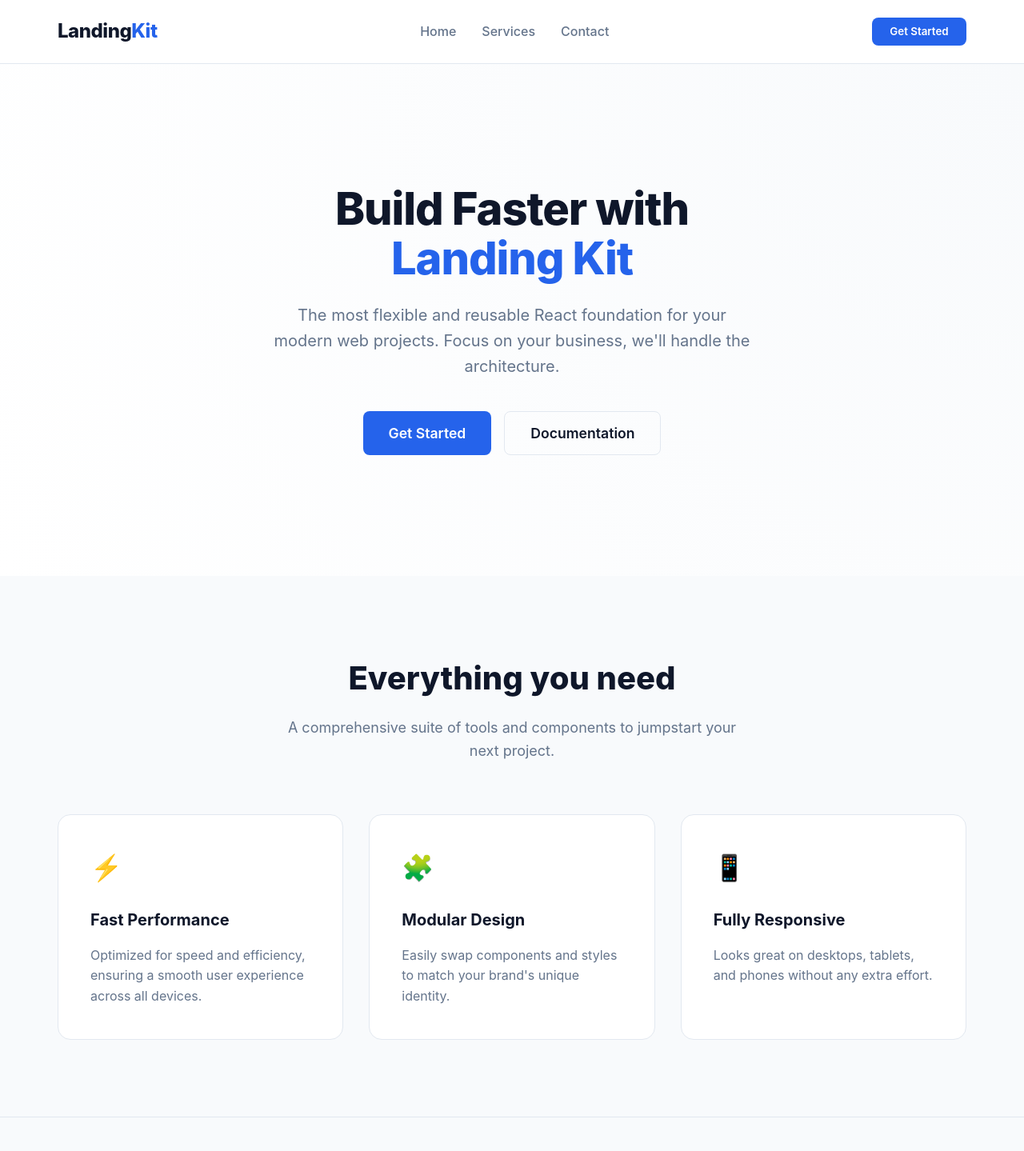
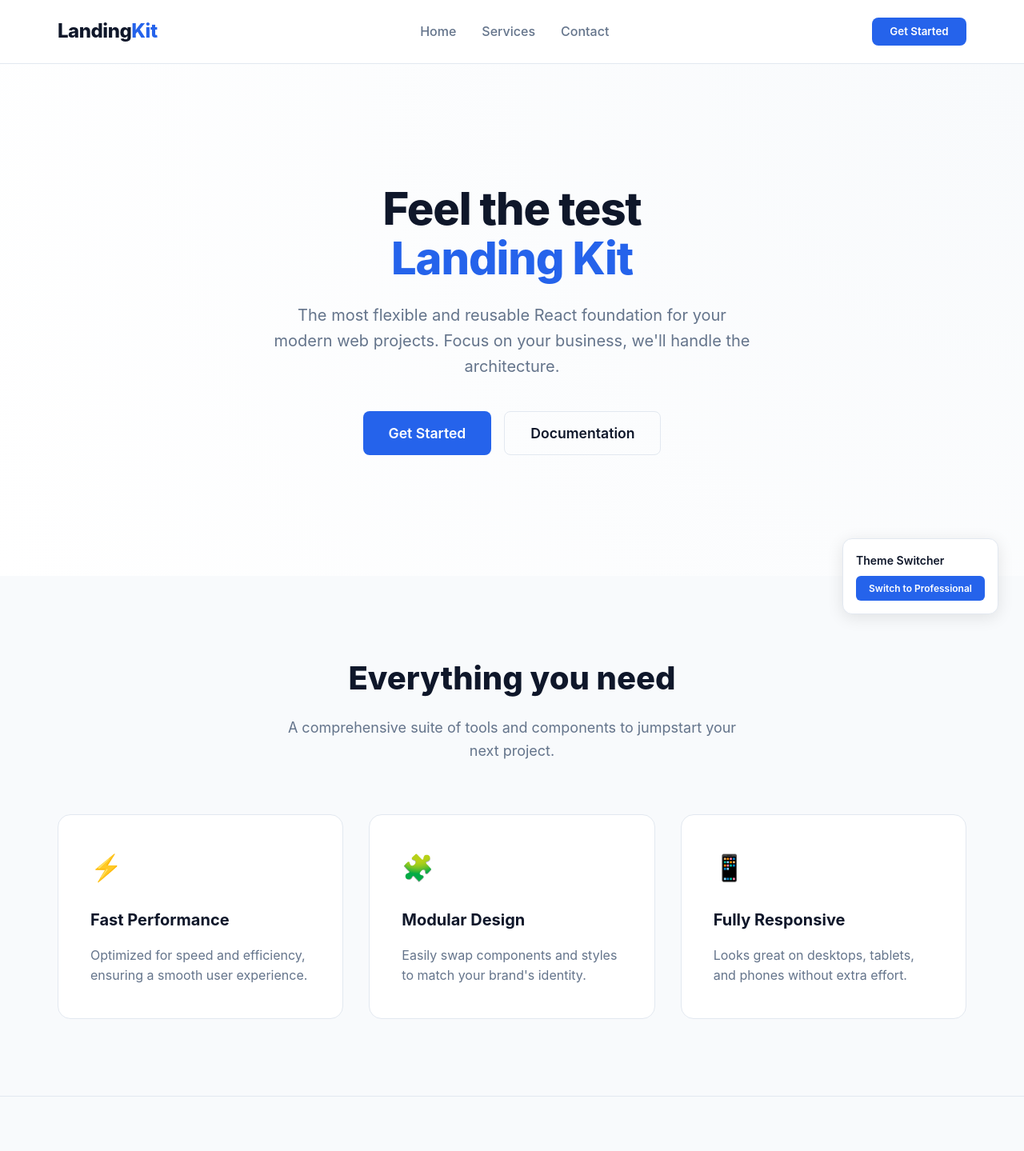
Before and after one commit to teamfrint/Barahi, a React (Vite) app: page / in a window 1280 px wide. Shown: the top 1439 px of the page at 80% size. Built offline with nearby package versions, Linux system fonts and the light colour scheme.

Commit message:
Enhance: added config-driven theme system for white-labeling

```diff
--- a/src/App.tsx
+++ b/src/App.tsx
@@ -1,81 +1,62 @@
+import { useState, useEffect } from 'react'
 import Header from './components/layout/Header'
 import Hero from './components/sections/Hero'
 import Services from './components/sections/Services'
 import Footer from './components/layout/Footer'
-import { HeroProps, ServicesProps, FooterProps } from './types'
+import { defaultConfig, professionalConfig } from './config/siteConfigs'
+import { applyTheme } from './utils/themeHelper'
 
 function App() {
-  const heroData: HeroProps = {
-    title: "Build Faster with",
-    titleHighlight: "Landing Kit",
-    description: "The most flexible and reusable React foundation for your modern web projects. Focus on your business, we'll handle the architecture.",
-    primaryAction: {
-      text: "Get Started",
-      onClick: () => console.log("Primary action clicked")
-    },
-    secondaryAction: {
-      text: "Documentation",
-      onClick: () => console.log("Secondary action clicked")
-    }
-  }
+  const [config, setConfig] = useState(defaultConfig)
 
-  const servicesData: ServicesProps = {
-    title: "Everything you need",
-    subtitle: "A comprehensive suite of tools and components to jumpstart your next project.",
-    services: [
-      {
-        icon: "⚡",
-        title: "Fast Performance",
-        description: "Optimized for speed and efficiency, ensuring a smooth user experience across all devices."
-      },
-      {
-        icon: "🧩",
-        title: "Modular Design",
-        description: "Easily swap components and styles to match your brand's unique identity."
-      },
-      {
-        icon: "📱",
-        title: "Fully Responsive",
-        description: "Looks great on desktops, tablets, and phones without any extra effort."
-      }
-    ]
-  }
+  useEffect(() => {
+    applyTheme(config.theme)
+    document.title = config.siteTitle
+  }, [config])
 
-  const footerData: FooterProps = {
-    brand: {
-      logoText: "Landing",
-      logoHighlight: "Kit",
-      description: "Empowering developers to build beautiful websites in record time."
-    },
-    linkGroups: [
-      {
-        title: "Resources",
-        links: [
-          { text: "Features", href: "#" },
-          { text: "Pricing", href: "#" },
-          { text: "Tutorials", href: "#" }
-        ]
-      },
-      {
-        title: "Company",
-        links: [
-          { text: "About", href: "#" },
-          { text: "Blog", href: "#" },
-          { text: "Contact", href: "#" }
-        ]
-      }
-    ],
-    copyright: "Landing Kit Framework. All rights reserved."
+  const toggleTheme = () => {
+    setConfig(prev => prev === defaultConfig ? professionalConfig : defaultConfig)
   }
 
   return (
     <div className="app-container">
       <Header />
+
+      {/* Theme Switcher for Demonstration */}
+      <div style={{
+        position: 'fixed',
+        bottom: '2rem',
+        right: '2rem',
+        zIndex: 1000,
+        background: 'white',
+        padding: '1rem',
+        borderRadius: '12px',
+        boxShadow: '0 4px 20px rgba(0,0,0,0.1)',
+        display: 'flex',
+        flexDirection: 'column',
+        gap: '0.5rem',
+        border: '1px solid #e2e8f0'
+      }}>
+        <p style={{ margin: 0, fontSize: '0.875rem', fontWeight: 600 }}>Theme Switcher</p>
+        <button
+          onClick={toggleTheme}
+          style={{
+            padding: '0.5rem 1rem',
+            background: 'var(--primary)',
+            color: 'white',
+            borderRadius: '6px',
+            fontSize: '0.75rem'
+          }}
+        >
+          Switch to {config === defaultConfig ? 'Professional' : 'Default'}
+        </button>
+      </div>
+
       <main>
-        <Hero {...heroData} />
-        <Services {...servicesData} />
+        <Hero {...config.hero} />
+        <Services {...config.services} />
       </main>
-      <Footer {...footerData} />
+      <Footer {...config.footer} />
     </div>
   )
 }
--- /dev/null
+++ b/src/config/siteConfigs.ts
@@ -0,0 +1,135 @@
+import { SiteConfig } from '../types';
+
+export const defaultConfig: SiteConfig = {
+  siteTitle: 'Landing Kit | Modern Foundation',
+  theme: {
+    primary: '#2563eb',
+    primaryHover: '#1d4ed8',
+    secondary: '#64748b',
+    accent: '#f97316',
+    background: '#ffffff',
+    textMain: '#0f172a',
+    textMuted: '#64748b',
+  },
+  hero: {
+    title: 'Feel the test',
+    titleHighlight: 'Landing Kit',
+    description: 'The most flexible and reusable React foundation for your modern web projects. Focus on your business, we\'ll handle the architecture.',
+    primaryAction: { text: 'Get Started', href: '#' },
+    secondaryAction: { text: 'Documentation', href: '#' },
+  },
+  services: {
+    title: 'Everything you need',
+    subtitle: 'A comprehensive suite of tools and components to jumpstart your next project.',
+    services: [
+      {
+        icon: '⚡',
+        title: 'Fast Performance',
+        description: 'Optimized for speed and efficiency, ensuring a smooth user experience.',
+      },
+      {
+        icon: '🧩',
+        title: 'Modular Design',
+        description: 'Easily swap components and styles to match your brand\'s identity.',
+      },
+      {
+        icon: '📱',
+        title: 'Fully Responsive',
+        description: 'Looks great on desktops, tablets, and phones without extra effort.',
+      },
+    ],
+  },
+  footer: {
+    brand: {
+      logoText: 'Landing',
+      logoHighlight: 'Kit',
+      description: 'Empowering developers to build beautiful websites in record time.',
+    },
+    linkGroups: [
+      {
+        title: 'Resources',
+        links: [
+          { text: 'Features', href: '#' },
+          { text: 'Pricing', href: '#' },
+          { text: 'Tutorials', href: '#' },
+        ],
+      },
+      {
+        title: 'Company',
+        links: [
+          { text: 'About', href: '#' },
+          { text: 'Blog', href: '#' },
+          { text: 'Contact', href: '#' },
+        ],
+      },
+    ],
+    copyright: 'Landing Kit Framework. All rights reserved.',
+  },
+};
+
+export const professionalConfig: SiteConfig = {
+  siteTitle: 'Pro Solutions | Enterprise Grade',
+  theme: {
+    primary: '#1e293b',
+    primaryHover: '#0f172a',
+    secondary: '#475569',
+    accent: '#0ea5e9',
+    background: '#f8fafc',
+    textMain: '#020617',
+    textMuted: '#475569',
+  },
+  hero: {
+    title: 'Enterprise Solutions for',
+    titleHighlight: 'Modern Teams',
+    description: 'Scalable, secure, and performant web architecture designed for large-scale operations. Built with reliability in mind.',
+    primaryAction: { text: 'Contact Sales', href: '#' },
+    secondaryAction: { text: 'Our Methodology', href: '#' },
+  },
+  services: {
+    title: 'Enterprise Capabilities',
+    subtitle: 'High-performance tools specialized for professional environments and workflows.',
+    services: [
+      {
+        icon: '🛡️',
+        title: 'Security First',
+        description: 'Built-in security protocols and best practices for commercial-grade applications.',
+      },
+      {
+        icon: '📊',
+        title: 'Analytics Ready',
+        description: 'Seamlessly integrate data tracking and business intelligence tools.',
+      },
+      {
+        icon: '☁️',
+        title: 'Cloud Optimized',
+        description: 'Optimized for modern cloud deployment environments and architectures.',
+      },
+    ],
+  },
+  footer: {
+    brand: {
+      logoText: 'Pro',
+      logoHighlight: 'Solutions',
+      description: 'Reliable architectural foundations for enterprise-level web applications.',
+    },
+    linkGroups: [
+      {
+        title: 'Solutions',
+        links: [
+          { text: 'Infrastructure', href: '#' },
+          { text: 'Security', href: '#' },
+          { text: 'Consulting', href: '#' },
+        ],
+      },
+      {
+        title: 'Legal',
+        links: [
+          { text: 'Privacy Policy', href: '#' },
+          { text: 'Terms of Service', href: '#' },
+          { text: 'Security Statement', href: '#' },
+        ],
+      },
+    ],
+    copyright: 'Pro Solutions Architecture Group.',
+  },
+};
--- /dev/null
+++ b/src/utils/themeHelper.ts
@@ -0,0 +1,13 @@
+import { ThemeConfig } from '../types';
+
+export const applyTheme = (theme: ThemeConfig) => {
+  const root = document.documentElement;
+
+  root.style.setProperty('--primary', theme.primary);
+  root.style.setProperty('--primary-hover', theme.primaryHover);
+  root.style.setProperty('--secondary', theme.secondary);
+  root.style.setProperty('--accent', theme.accent);
+  root.style.setProperty('--background', theme.background);
+  root.style.setProperty('--text-main', theme.textMain);
+  root.style.setProperty('--text-muted', theme.textMuted);
+};
```
Also changed, not shown: src/types/index.ts (+18 -0 lines).
